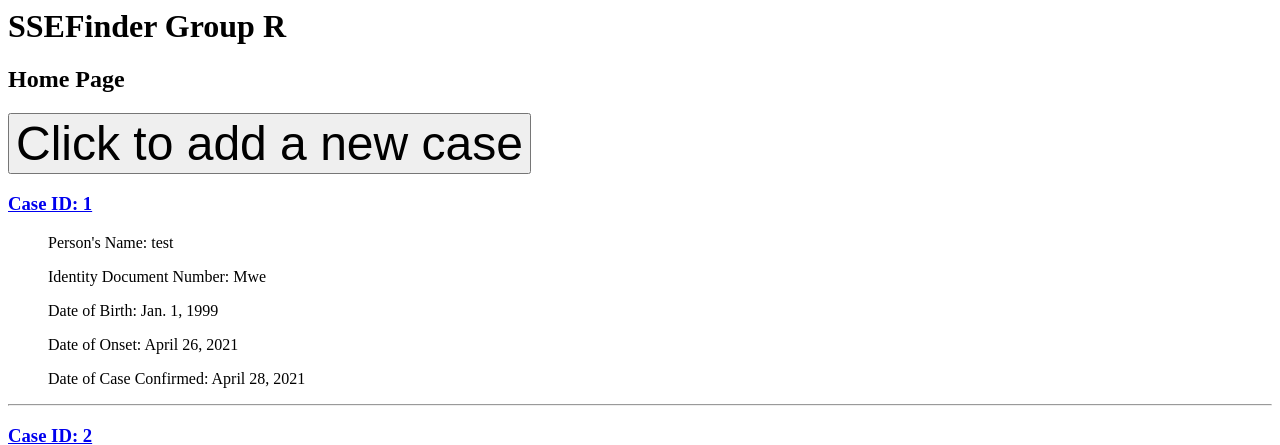
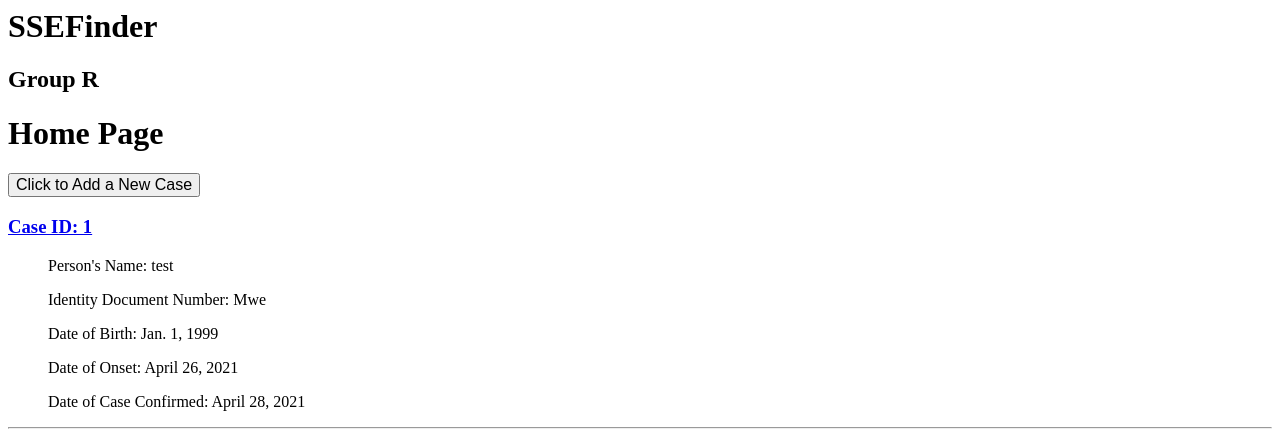
Before and after one commit to Alkmeerd/SSEFinder, a Django app: page /users/home_page in a window 1280 px wide. Shown: the top 445 px of the page. Run offline with Django 3.2, Linux system fonts and the light colour scheme; data comes from the database, SQL or seed files in the repository; both versions use the stored data as it was after the commit.

Commit message:
update migrations

```diff
--- a/SSEFinder-groupR/users/templates/add_case.html
+++ b/SSEFinder-groupR/users/templates/add_case.html
@@ -3,5 +3,5 @@
 <form action="" method="post">
     {% csrf_token %}
     {{ form }}
-    <br><br> <input style="font-size:300%;" type="submit" value="Add">
+    <br><br> <input style="font-size:100%;" type="submit" value="Add">
 </form>
--- a/SSEFinder-groupR/users/templates/add_event.html
+++ b/SSEFinder-groupR/users/templates/add_event.html
@@ -3,5 +3,5 @@
 <form action="" method="post">
     {% csrf_token %}
     {{ form }}
-    <br><br> <input style="font-size:300%;" type="submit" value="Add">
+    <br><br> <input style="font-size:100%;" type="submit" value="Add">
 </form>
--- a/SSEFinder-groupR/users/templates/error.html
+++ b/SSEFinder-groupR/users/templates/error.html
@@ -1,5 +1,5 @@
 <h1> Error: Failed to add </h1>
 
 <form action="{% url 'home' %}" method="get">
-    <input style="font-size:300%;" type="submit" value="return to home page">
+    <input style="font-size:100%;" type="submit" value="Return to Home Page">
 </form>
--- a/SSEFinder-groupR/users/templates/home_page.html
+++ b/SSEFinder-groupR/users/templates/home_page.html
@@ -1,8 +1,9 @@
-<h1> SSEFinder Group R </h1>
-<h2> Home Page </h2>
+<h1> SSEFinder </h1>
+<h2> Group R  </h2>
+<h1> Home Page </h1>
 
 <form action="{% url 'add_case' %}" method="get">
-    <input style="font-size:300%;" type="submit" value="Click to add a new case">
+    <input style="font-size:100%;" type="submit" value="Click to Add a New Case">
 </form>
 
   {% for case in object_list %}
--- a/SSEFinder-groupR/users/templates/success.html
+++ b/SSEFinder-groupR/users/templates/success.html
@@ -1,9 +1,9 @@
 <h1> Successfully added! </h1>
 
 <form action="{% url 'home' %}" method="get">
-    <input style="font-size:300%;" type="submit" value="return to home page">
+    <input style="font-size:100%;" type="submit" value="Return to Home Page">
 </form>
 
 <form action="{% url 'add_event' %}" method="get">
-    <input style="font-size:300%;" type="submit" value="Click to add Events visited by case">
+    <input style="font-size:100%;" type="submit" value="Click to Add Events visited by Case">
 </form>
```
Also changed, not shown: SSEFinder-groupR/users/templates/case_events_details.html (+18 -2 lines), SSEFinder-groupR/db.sqlite3.
